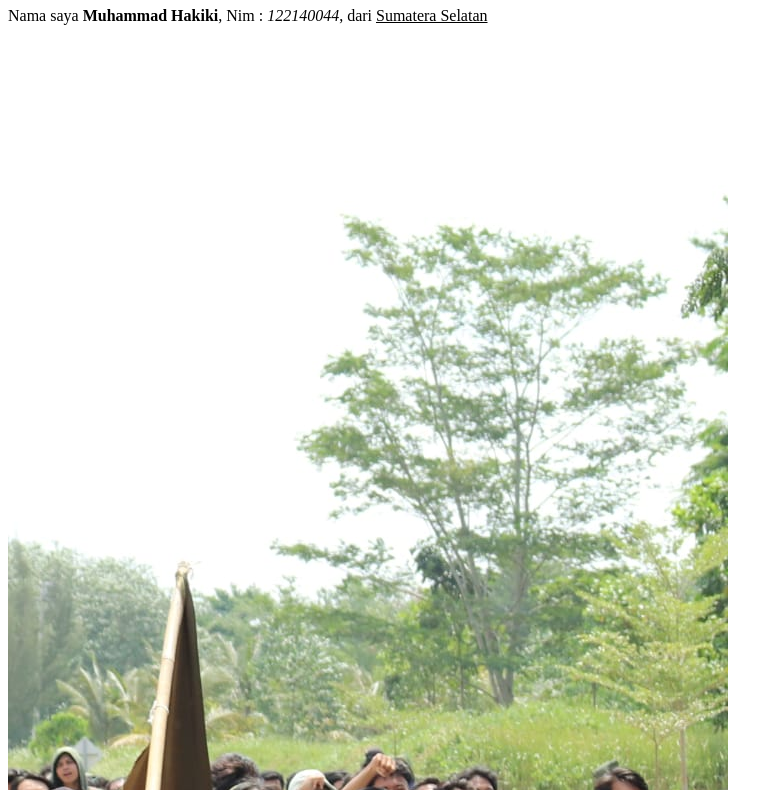
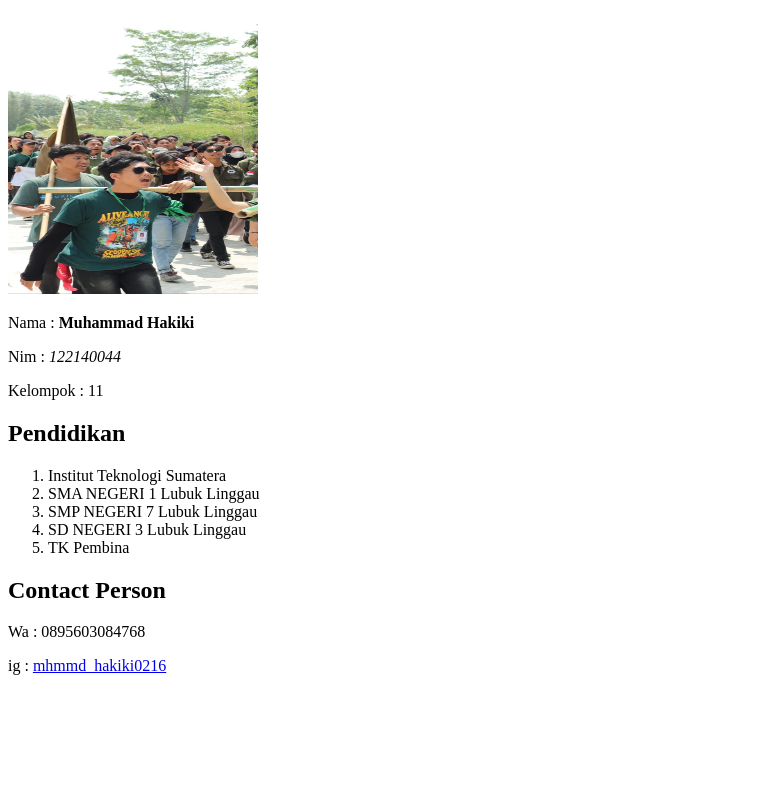
Before and after one commit to Hakiki12345/PORTOFOLIO, a plain HTML site: page index.html in a window 1280 px wide. Shown: the part 73-863 px from the top of the page, without its empty margins (0-783 px from the left). After the commit the page ends 800 px from the top, so only its background shows below. Drawn offline with Linux system fonts and the light colour scheme.

Commit message:
First Commit

```diff
--- a/index.html
+++ b/index.html
@@ -7,14 +7,22 @@
 </head>
 <body>
     <head>
-        <h1>Portofolio Hakiki</h1>
+        <h2>Portofolio Hakiki</h2>
     </head>
-    <p>Nama saya <b>Muhammad Hakiki</b>, Nim : <i>122140044</i>, dari <u>Sumatera Selatan</u></p>
-    <img src="Hakiki.jpg" alt="Hakiki">
-    <ul>
-        <li>pertama</li>
-        <li>kedua</li>
-        <li><a href="https://github.com/"></a>ketiga</li>
-    </ul>
+    <img src="Hakiki.jpg" alt="Hakiki" height="300" width="250">
+    <p>Nama : <b>Muhammad Hakiki</b></p>
+    <p>Nim : <i>122140044</i></p>
+    <p>Kelompok : 11</p>
+    <p><h2><b>Pendidikan</b></h2></p>
+    <ol>
+        <li>Institut Teknologi Sumatera</li>
+        <li>SMA NEGERI 1 Lubuk Linggau</li>
+        <li>SMP NEGERI 7 Lubuk Linggau</li>
+        <li>SD NEGERI 3 Lubuk Linggau</li>
+        <li>TK Pembina</li>
+    </ol>
+    <p><h2><b>Contact Person</b></h2></p>
+    <p>Wa : 0895603084768</p>
+    <p>ig : <a href="https://instagram.com/mhmmd_hakiki0216?igshid=OGQ5ZDc2ODk2ZA==">mhmmd_hakiki0216</a></p>
 </body>
 </html>
```
